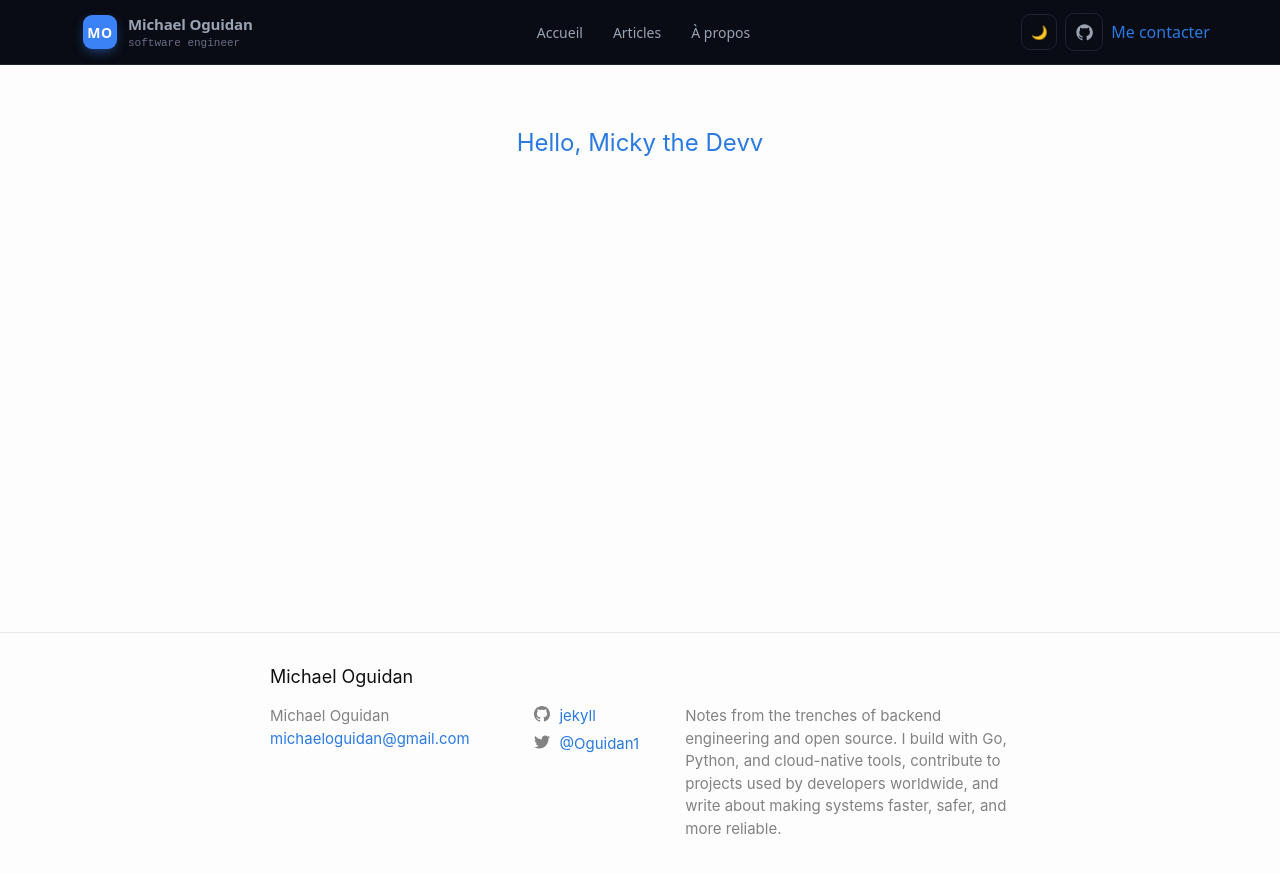
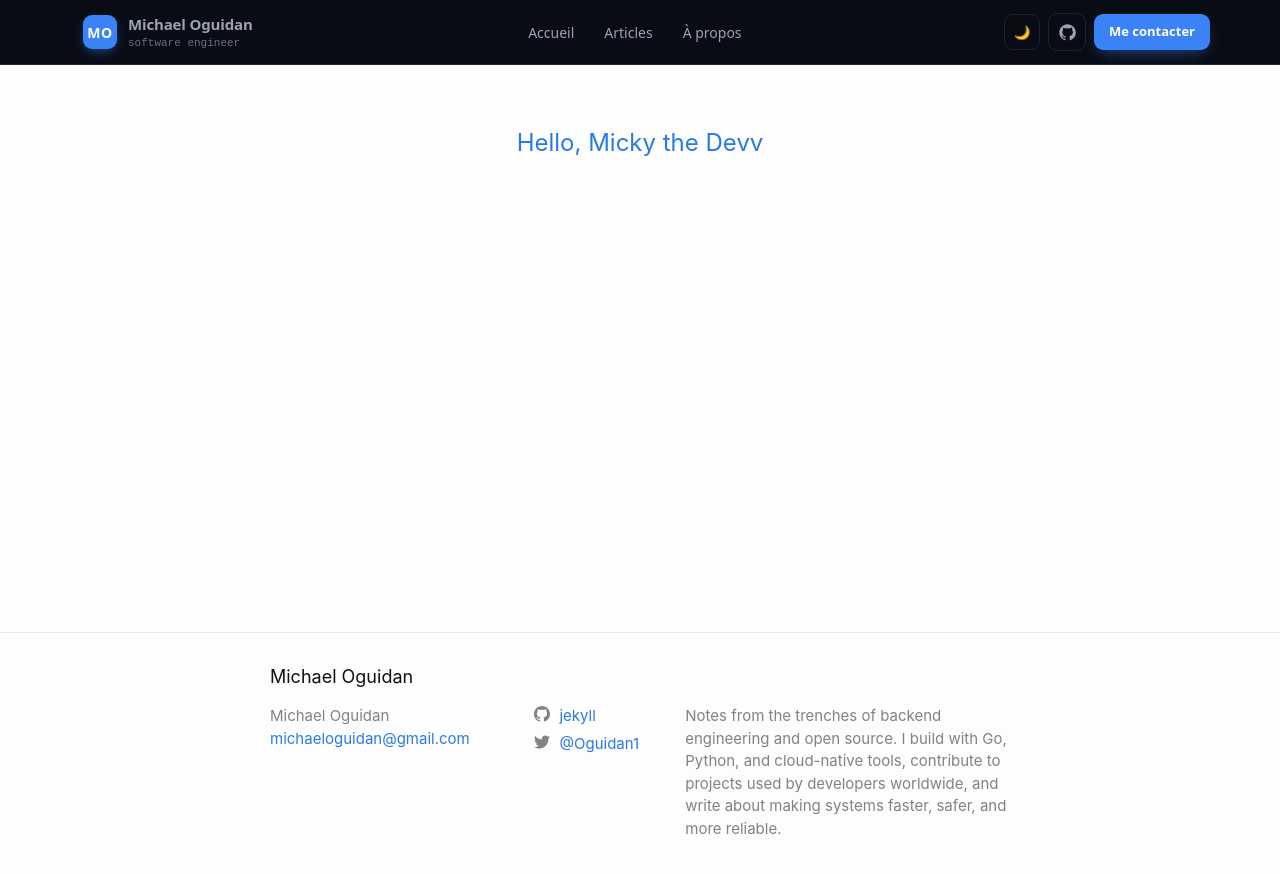
Before and after one commit to Oguidan/MichaelOguidan, a Jekyll site: the page built from index.html, in a window 1280 px wide. Shown: the top 874 px of the page. Built offline with Jekyll 4.4.1, drawn with Linux system fonts in a browser that asks for light colours.

Commit message:
Add button styles for improved UI consistency and interaction

```diff
--- a/_sass/micky/_layout.scss
+++ b/_sass/micky/_layout.scss
@@ -102,6 +102,36 @@
   border-color: var(--faint);
   transform: translateY(-1px);
   background: transparent;
+}
+
+.btn {
+  display: inline-flex;
+  align-items: center;
+  gap: 8px;
+  font-size: 14px;
+  font-weight: 600;
+  padding: 10px 18px;
+  border-radius: 9px;
+  transition: .2s;
+  cursor: pointer;
+  white-space: nowrap;
+}
+
+.btn-primary {
+  background: var(--accent);
+  color: #fff;
+  box-shadow: 0 6px 18px -8px color-mix(in srgb, var(--accent) 80%, transparent);
+}
+
+.btn-primary:hover {
+  background: var(--accent-h);
+  transform: translateY(-1px);
+  box-shadow: 0 10px 24px -8px color-mix(in srgb, var(--accent) 80%, transparent);
+}
+
+.btn-sm {
+  padding: 8px 15px;
+  font-size: 13px;
 }
 
 .site-header {
```
